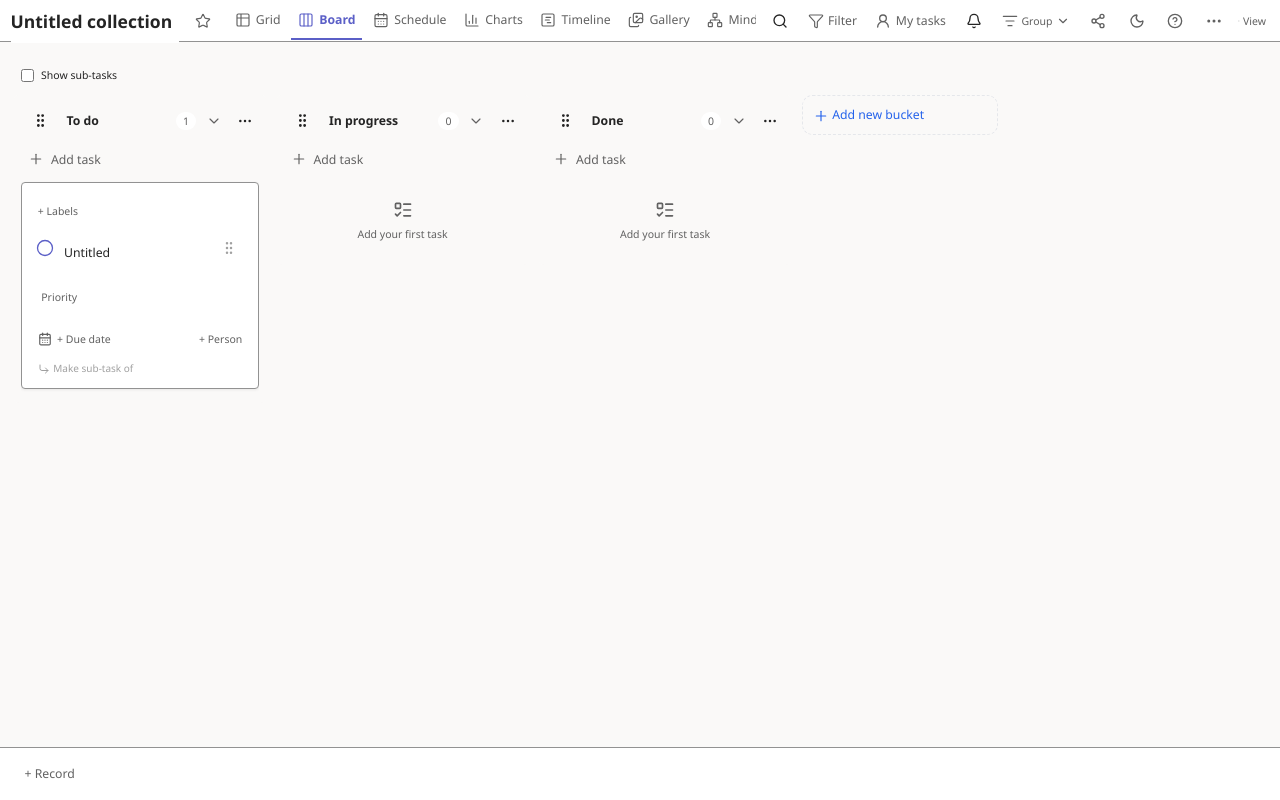
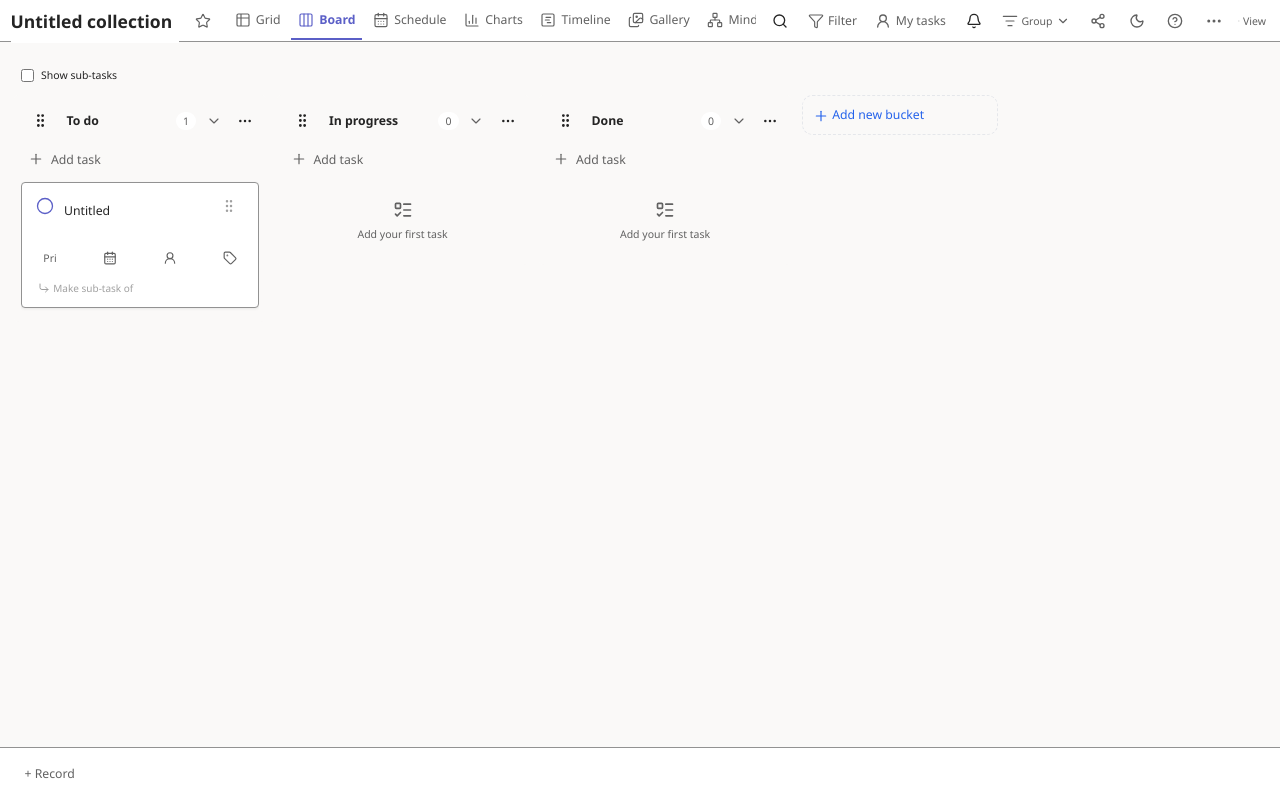
Before and after one commit to eddyvn98/collection-planner, a React (Vite) app: page / in a window 1280 px wide. Both pictures are taken after a click on the button "+ Record". Built offline with nearby package versions, Linux system fonts and the light colour scheme.

Commit message:
fix(7C-2b): compact quick-edit triggers into one 44px badge row to preserve drag geometry

```diff
--- a/src/renderers/CollectionTaskCard.tsx
+++ b/src/renderers/CollectionTaskCard.tsx
@@ -2,7 +2,7 @@ import { useDraggable, useDroppable } from "@dnd-kit/core";
 import { useEffect,useRef,useState } from "react";
 import { CSS } from "@dnd-kit/utilities";
 import { CalendarDays, CheckCircle2, Circle, ClipboardCheck, Flag, GripVertical,
- MessageCircle, Paperclip, StickyNote, Trash2, CornerDownRight } from "lucide-react";
+ MessageCircle, Paperclip, StickyNote, Trash2, CornerDownRight, Tag, UserRound } from "lucide-react";
 import { deleteRecord,primaryField,recordTitle,setRecordValue, type CollectionBlockPayload, type CollectionRecord } from "../collections/model";
 import { taskAssignees, localToday } from "../collections/collectionTasks";
 import { formatPlannerCardDate,formatPlannerPriority } from "../collections/collectionDateDisplay";
@@ -61,12 +61,11 @@ export function CollectionTaskCard({data,record,groupKey,readOnly,descendants,on
     (drop.isOver?"ring-2 ring-[var(--planner-accent)]":"")}
    style={{transform:CSS.Translate.toString(drag.transform),opacity:drag.isDragging?.55:1}}>
   {img&&<img src={img.url} alt={img.name} loading="lazy" className="mb-2 h-24 w-full rounded object-cover"/>}
-  {(!!labels.length||!readOnly)&&<div data-testid="card-labels" className="mb-1 flex flex-wrap gap-1">
+  {!!labels.length&&<div data-testid="card-labels" className="mb-1 flex flex-wrap gap-1">
     <CollectionBoardQuickEdit kind="labels" data={data} record={record} title={title}
      readOnly={readOnly} onChange={onChange}>
-     {labels.length?labels.map(label=><span key={label.id} className="rounded-[3px] px-2 py-0.5 text-[11px] text-white"
-      style={{backgroundColor:/^#[0-9a-f]{6}$/i.test(label.color)?label.color:"#5B5FC7"}}>{label.name}</span>)
-      :<span>+ Labels</span>}
+     {labels.map(label=><span key={label.id} className="rounded-[3px] px-2 py-0.5 text-[11px] text-white"
+      style={{backgroundColor:/^#[0-9a-f]{6}$/i.test(label.color)?label.color:"#5B5FC7"}}>{label.name}</span>)}
     </CollectionBoardQuickEdit>
    </div>}
   <div className="flex items-start gap-1.5">
@@ -124,20 +123,21 @@ export function CollectionTaskCard({data,record,groupKey,readOnly,descendants,on
     <span>{descendants.done}/{descendants.total}</span><span className="inline-block h-1.5 w-8 rounded bg-[var(--planner-border)]">
      <span className="block h-full rounded bg-[var(--planner-accent)]" style={{width:Math.round(100*descendants.done/descendants.total)+"%"}}/></span>
    </span>}
-   {(indicators.priority||!readOnly)&&<CollectionBoardQuickEdit kind="priority" data={data}
-     record={record} title={title} testId={indicators.priority?"card-priority":"card-priority-editor"} readOnly={readOnly} onChange={onChange}>
-     {indicators.priority&&<Flag size={15}/>}<span>{indicators.priority?formatPlannerPriority(record.priority??"medium"):"Priority"}</span>
-    </CollectionBoardQuickEdit>}
    {!!indicators.checklist&&<span data-testid="card-checklist" title="Checklist" className="flex gap-1"><ClipboardCheck size={15}/>{indicators.checklist}</span>}
    {!!indicators.attachments&&<span data-testid="card-attachments" title="Attachments" className="flex gap-1"><Paperclip size={15}/>{indicators.attachments}</span>}
    {indicators.notes&&<span data-testid="card-notes" title="Notes"><StickyNote size={15}/></span>}
    {!!indicators.comments&&<span data-testid="card-comments" title="Comments" className="flex gap-1"><MessageCircle size={15}/>{indicators.comments}</span>}
   </div>
-  {(due||people.length>0||!readOnly)&&<div className="mt-1 flex flex-wrap items-center justify-between gap-1 text-xs">
+  {(due||people.length>0||!readOnly||indicators.priority)&&<div className="mt-1 flex flex-nowrap items-center justify-between gap-0.5 text-xs">
+    {(indicators.priority||!readOnly)&&<CollectionBoardQuickEdit kind="priority" data={data}
+      record={record} title={title} testId={indicators.priority?"card-priority":"card-priority-editor"}
+      readOnly={readOnly} onChange={onChange}>
+      {indicators.priority&&<Flag size={15}/>}
+      {indicators.priority?formatPlannerPriority(record.priority??"medium"):<span>Pri</span>}
+    </CollectionBoardQuickEdit>}
     {(due||!readOnly)&&<CollectionBoardQuickEdit kind="due" data={data} record={record}
       title={title} testId="card-due" warning={late} readOnly={readOnly} onChange={onChange}>
-      <CalendarDays size={14}/><span className={late?"font-semibold text-red-600":""}>
-       {due?formatPlannerCardDate(due,localToday()):"+ Due date"}</span>
+      <CalendarDays size={14}/>{due&&formatPlannerCardDate(due,localToday())}
     </CollectionBoardQuickEdit>}
     {(people.length>0||!readOnly)&&<div data-testid="card-avatars">
       <CollectionBoardQuickEdit kind="assignees" data={data} record={record}
@@ -145,9 +145,11 @@ export function CollectionTaskCard({data,record,groupKey,readOnly,descendants,on
        {people.length?people.slice(0,4).map(person=><span key={person.id} title={person.name}
         className="grid h-7 w-7 place-items-center rounded-full bg-[#dcdafa] px-1 text-[10px] font-bold text-[#32317a]">
         {person.name.split(/\s+/).slice(0,2).map(x=>x[0]??"").join("").toUpperCase()}</span>)
-        :<span>+ Person</span>}
+        :<UserRound size={14}/>}
       </CollectionBoardQuickEdit>
     </div>}
+    {!labels.length&&!readOnly&&<CollectionBoardQuickEdit kind="labels" data={data} record={record}
+      title={title} readOnly={readOnly} onChange={onChange}><Tag size={14}/></CollectionBoardQuickEdit>}
    </div>}
   <CollectionBoardSubtaskDrop data={data} record={record}/>
   {confirmDelete&&<CollectionModalDialog label={"Delete "+title+" task?"} onClose={()=>setConfirmDelete(false)} trigger={titleRef.current}>
```
